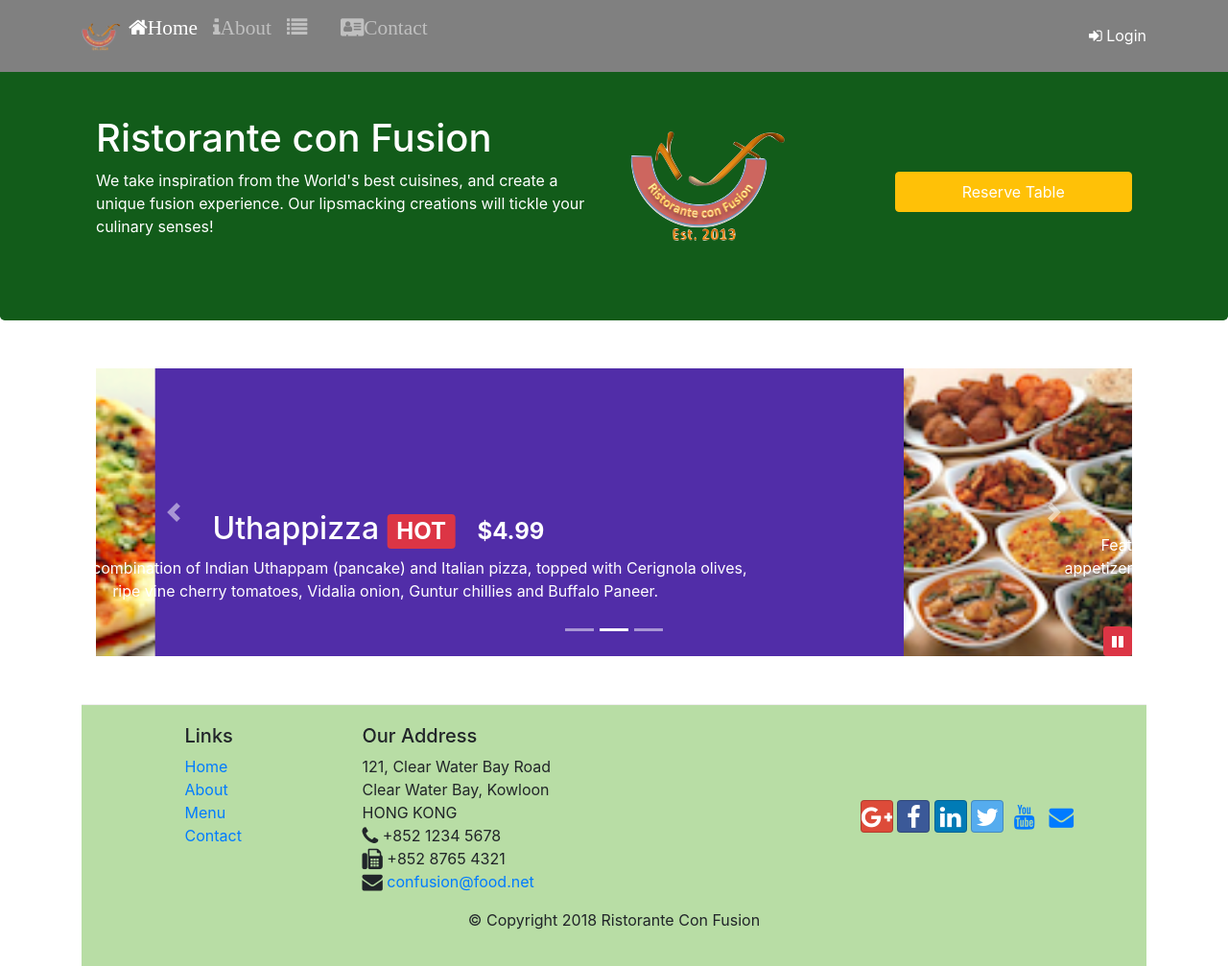
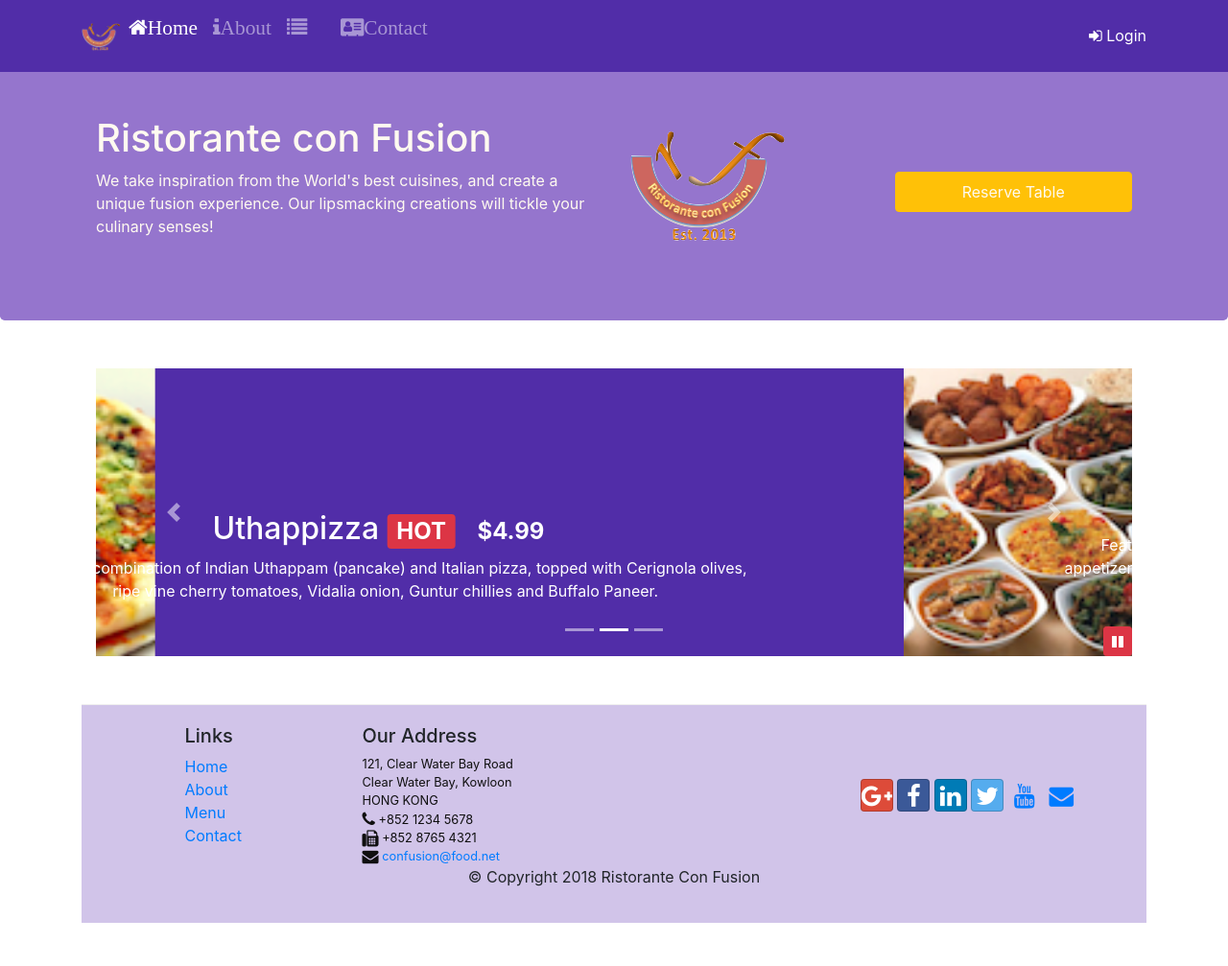
Before and after one commit to onyikeedu/conFusion, a website: page index.html in a window 1280 px wide. Shown: the whole page at 96% size. After the commit the page ends 962 px from the top, so only its background shows below. Drawn offline with nearby package versions, Linux system fonts and the light colour scheme.

Commit message:
Less exercise

```diff
--- a/css/style.css
+++ b/css/style.css
@@ -1,67 +1,56 @@
 .row-header {
   margin: 0px auto;
-    padding: 0px auto;
+  padding: 0px 0px;
 }
-
 .row-content {
   margin: 0px auto;
-    padding: 50px 0px 50px 0px;
+  padding: 50px 0px;
   border-bottom: 1px ridge;
   min-height: 400px;
 }
-
 .footer {
-    background-color: rgb(184, 221, 165);
+  background-color: #D1C4E9;
   margin: 0px auto;
-    padding: 20px 0px 20px 0px;
+  padding: 20px 0px;
 }
-
 .jumbotron {
+  margin: 0px auto;
   padding: 70px 30px;
-    margin: 0px auto;
-    background: rgb(18, 92, 26);
-    color: #fff
+  background: #9575CD;
+  color: floralwhite;
 }
-
-.address {
+address {
   font-size: 80%;
   margin: 0px;
-    color:black;
+  color: #0f0f0f;
 }
-
 body {
   padding: 50px 0px 0px 0px;
   z-index: 0;
 }
-
 .navbar-dark {
-    background-color: grey;
+  background-color: #512DA8;
 }
-
 .tab-content {
   border-left: 1px solid #ddd;
   border-right: 1px solid #ddd;
   border-bottom: 1px solid #ddd;
   padding: 10px;
 }
-
 .carousel {
-    background:#512DA8;
+  background: #512DA8;
 }
-
-.carousel-item {
+.carousel .carousel-item {
   height: 300px;
 }
-
-.carousel-item img {
+.carousel .carousel-item img {
   position: absolute;
   top: 0;
   left: 0;
   min-height: 300px;
 }
-
 #carouselButton {
-    right:0px;
+  right: 0px;
   position: absolute;
   bottom: 0px;
   z-index: 1;
--- /dev/null
+++ b/css/styles-old.css
@@ -0,0 +1,68 @@
+.row-header {
+    margin: 0px auto;
+    padding: 0px auto;
+}
+
+.row-content {
+    margin: 0px auto;
+    padding: 50px 0px 50px 0px;
+    border-bottom: 1px ridge;
+    min-height: 400px;
+}
+
+.footer {
+    background-color: rgb(184, 221, 165);
+    margin: 0px auto;
+    padding: 20px 0px 20px 0px;
+}
+
+.jumbotron {
+    padding: 70px 30px;
+    margin: 0px auto;
+    background: rgb(18, 92, 26);
+    color: #fff
+}
+
+.address {
+    font-size: 80%;
+    margin: 0px;
+    color:black;
+}
+
+body {
+    padding: 50px 0px 0px 0px;
+    z-index: 0;
+}
+
+.navbar-dark {
+    background-color: grey;
+}
+
+.tab-content {
+    border-left: 1px solid #ddd;
+    border-right: 1px solid #ddd;
+    border-bottom: 1px solid #ddd;
+    padding: 10px;
+}
+
+.carousel {
+    background:#512DA8;
+}
+
+.carousel-item {
+  height: 300px;
+}
+
+.carousel-item img {
+    position: absolute;
+    top: 0;
+    left: 0;
+    min-height: 300px;
+}
+
+#carouselButton {
+    right:0px;
+    position: absolute;
+    bottom: 0px;
+    z-index: 1;
+}
--- /dev/null
+++ b/css/styles.less
@@ -0,0 +1,74 @@
+@lt-gray: #ddd;
+@background-dark: #512DA8;
+@background-light: #9575CD;
+@background-pale: #D1C4E9;
+
+@carousel-item-height: 300px;
+.zero-margin (@pad-up-dn: 0px, @pad-left-right: 0px) {
+    margin: 0px auto;
+    padding: @pad-up-dn @pad-left-right;
+}
+
+.row-header{
+    .zero-margin();
+}
+
+.row-content {
+    .zero-margin(50px,0px);
+    border-bottom: 1px ridge;
+    min-height:400px;
+}
+
+.footer{
+    background-color: @background-pale;
+    .zero-margin(20px, 0px);
+}
+
+.jumbotron {
+    .zero-margin(70px,30px);
+    background: @background-light ;
+    color:floralwhite;
+}
+
+address{
+    font-size:80%;
+    margin:0px;
+    color:#0f0f0f;
+}
+
+body{
+    padding:50px 0px 0px 0px;
+    z-index:0;
+}
+
+.navbar-dark {
+     background-color: @background-dark;
+}
+
+.tab-content {
+    border-left: 1px solid @lt-gray;
+    border-right: 1px solid @lt-gray;
+    border-bottom: 1px solid @lt-gray;
+    padding: 10px;
+}
+
+.carousel {
+    background:@background-dark;
+
+    .carousel-item {
+        height: @carousel-item-height;
+        img {
+            position: absolute;
+            top: 0;
+            left: 0;
+            min-height: 300px;
+        }
+    }
+}
+
+#carouselButton {
+    right:0px;
+    position: absolute;
+    bottom: 0px;
+    z-index: 1;
+}
```
Lines whose indentation alone changed are shown as unchanged.
